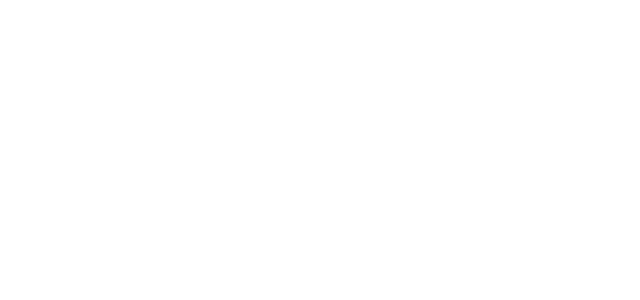
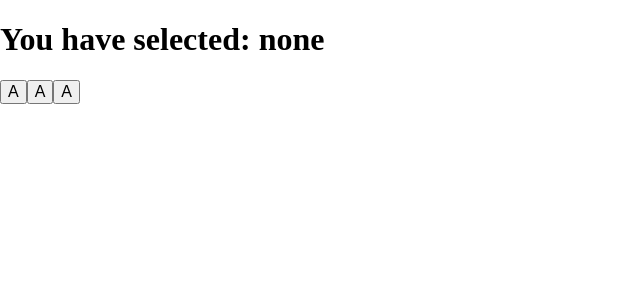
Before and after one commit to jgluhov/typescript-webpack-react, a React app: page / in a window 1280 px wide. Shown: the top 300 px of the page, without its empty margins (0-640 px from the left). Built offline with nearby package versions, Linux system fonts and the light colour scheme.

Commit message:
buttons.

```diff
--- a/src/app.tsx
+++ b/src/app.tsx
@@ -2,9 +2,9 @@
 import * as React from 'react';
 import * as ReactDOM from 'react-dom';
 
-import Parent from "./components/parent.component";
+import ButtonsComponent from "./components/buttons.component";
 
 ReactDOM.render(
-  <Parent />,
+  <ButtonsComponent/>,
   document.getElementById('root')
 );
--- /dev/null
+++ b/src/components/buttons.component.tsx
@@ -0,0 +1,85 @@
+import * as React from 'react';
+
+interface IButton {
+  value: number,
+  text: string
+}
+
+interface IButtonsComponentState {
+  buttons: Object[];
+}
+
+const buttons = new Array(3).fill(0).reduce((a, c? , i) => {
+  a.push({ value: i, text: String.fromCharCode(65) });
+  return a;
+}, []);
+
+const initialState = {
+  buttons: buttons
+};
+
+class ButtonsComponent extends React.Component<{}, IButtonsComponentState> {
+  constructor() {
+    super();
+    this.state = initialState;
+  }
+
+  render() {
+    return (
+      <Buttons>
+        {this.state.buttons.map((button: IButton) =>
+          <button type="button" key={button.text} value={button.value}>{button.text}</button>)}
+      </Buttons>
+    );
+  }
+}
+
+interface IButtonsState {
+  selected: string
+}
+
+interface IButtonProps extends IButton {
+  type: string,
+  key: string,
+  children: string
+}
+
+const buttonsInitialState = {
+  selected: 'none'
+};
+
+class Buttons extends React.Component<{}, IButtonsState> {
+  private children: any;
+
+  constructor() {
+    super();
+    this.state = buttonsInitialState;
+  }
+
+  onSelectHandler(buttonProps: IButtonProps) {
+    this.setState({
+      selected: buttonProps.children
+    });
+  }
+
+  childrenExtendHandler(child: React.ReactElement<any>) {
+    return React.cloneElement(child, {
+      onClick: this.onSelectHandler.bind(this, child.props)
+    })
+  }
+
+  componentWillMount() {
+    this.children = React.Children.map(this.props.children, this.childrenExtendHandler.bind(this));
+  }
+
+  render() {
+    return (
+      <div>
+        <h1>You have selected: {this.state.selected}</h1>
+        {this.children}
+      </div>
+    )
+  }
+}
+
+export default ButtonsComponent;
```
